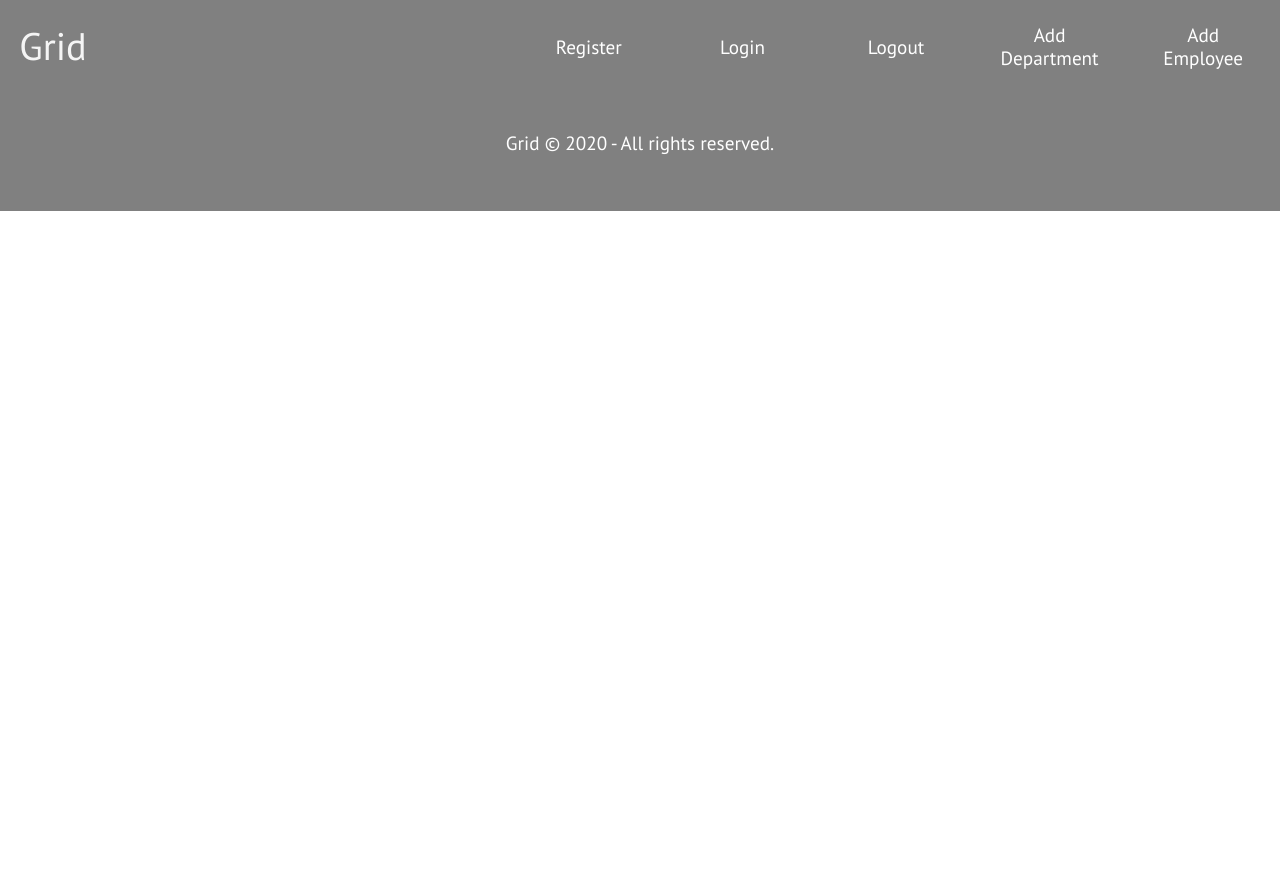
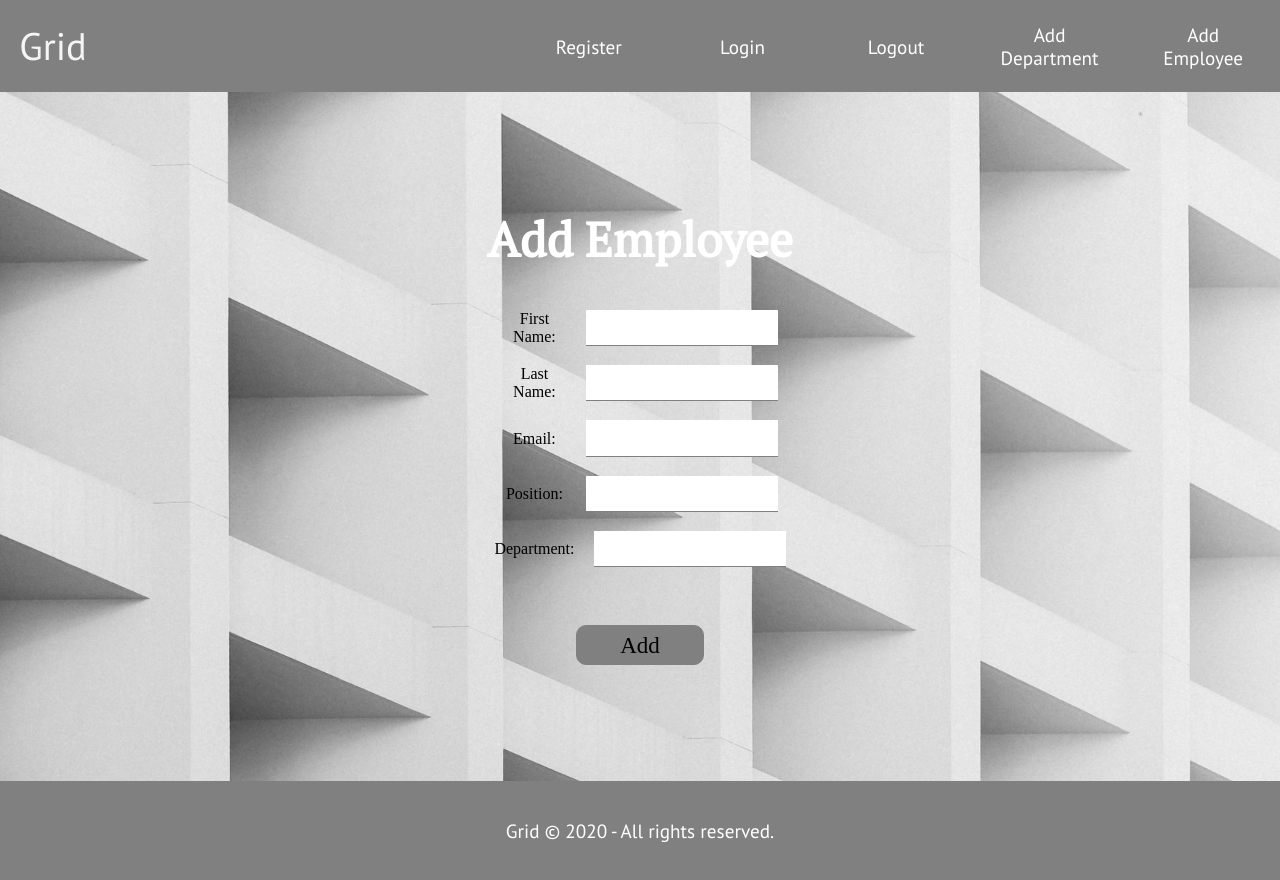
Before and after one commit to KostadinovK/Motion-Bootcamp-Grid-Exercise, a React app in the folder client/: page /employee in a window 1280 px wide. Before the commit the page ends 800 px from the top, so only its background shows below. Built offline with nearby package versions, Linux system fonts and the light colour scheme; a web font is replaced by a local one.

Commit message:
Added AddEmployee component

```diff
--- /dev/null
+++ b/client/src/components/AddEmployee/AddEmployee.js
@@ -0,0 +1,35 @@
+import React from 'react';
+
+import '../../shared/styles/forms.css';
+
+function AddEmployee() {
+    return (
+
+        <form className='employee-form'>
+            <h2>Add Employee</h2>
+            <p>
+                <label htmlFor='firstName'>First Name:</label>
+                <input type="text" name="firstName" id="firstName"/>
+            </p>
+            <p>
+                <label htmlFor='lastName'>Last Name:</label>
+                <input type="text" name="lastName" id="lastName"/>
+            </p>
+            <p>
+                <label htmlFor='email'>Email:</label>
+                <input type="email" name="email" id="email"/>
+            </p>
+            <p>
+                <label htmlFor='position'>Position:</label>
+                <input type="text" name="position" id="position"/>
+            </p>
+            <p>
+                <label htmlFor='department'>Department:</label>
+                <input type="text" name="department" id="department"/>
+            </p>
+            <input className='submitButton' type="submit" value="Add" />
+        </form>
+    );
+}
+
+export default AddEmployee;
--- a/client/src/components/App/App.js
+++ b/client/src/components/App/App.js
@@ -10,6 +10,7 @@ import Grid from '../Grid/Grid';
 import Register from '../Register/Register';
 import Login from '../Login/Login';
 import AddDepartment from '../AddDepartment/AddDepartment';
+import AddEmployee from '../AddEmployee/AddEmployee';
 
 function renderCmp(Cmp) {
   return function () {
@@ -27,7 +28,7 @@ function App() {
         <Route path='/login' render={renderCmp(Login)}></Route>
         <Route path='/logout'></Route>
         <Route path='/department' render={renderCmp(AddDepartment)}></Route>
-        <Route path='/employee'></Route>
+        <Route path='/employee' render={renderCmp(AddEmployee)}></Route>
         <Route path='/*'>404 - Page Not Found</Route>
       </Switch>
       <Footer/>
--- a/client/src/components/Login/Login.js
+++ b/client/src/components/Login/Login.js
@@ -8,12 +8,12 @@ function Login() {
         <form className="login-form">
             <h2>Login</h2>
             <p className="username">
-                <label for="username"><i class="fas fa-user"></i></label>
-                <input type="text" name="username" placeholder="Username" />
+                <label htmlFor="username"><i class="fas fa-user"></i></label>
+                <input type="text" name="username" id="username" placeholder="Username" />
             </p>
             <p>
-                <label for="password"><i class="fas fa-key"></i></label>
-                <input type="password" name="password" placeholder="Password" />
+                <label htmlFor="pass"><i class="fas fa-key"></i></label>
+                <input type="password" name="password" id="pass" placeholder="Password" />
             </p>
             <input className='submitButton' type="submit" value="Login" />
         </form>
--- a/client/src/components/Register/Register.js
+++ b/client/src/components/Register/Register.js
@@ -8,16 +8,16 @@ function Register() {
         <form className="register-form">
             <h2>Register</h2>
             <p className="username">
-                <label for="username"><i class="fas fa-user"></i></label>
-                <input type="text" name="username" placeholder="Username" />
+                <label htmlFor="username"><i class="fas fa-user"></i></label>
+                <input type="text" name="username" id='username' placeholder="Username" />
             </p>
             <p className="password">
-                <label for="password"><i class="fas fa-key"></i></label>
-                <input type="password" name="password" placeholder="Password" />
+                <label htmlFor="pass"><i class="fas fa-key"></i></label>
+                <input type="password" name="password" id='pass' placeholder="Password" />
             </p>
             <p className="confirm-password">
-                <label for="confirmPassword"><i class="fas fa-key"></i></label>
-                <input type="password" name="confirmPassword" placeholder="Confirm Password" />
+                <label htmlFor="rePass"><i class="fas fa-key"></i></label>
+                <input type="password" name="confirmPassword" id='rePass' placeholder="Confirm Password" />
             </p>
             <input className='submitButton' type="submit" value="Register" />
         </form>
--- a/client/src/shared/styles/forms.css
+++ b/client/src/shared/styles/forms.css
@@ -71,6 +71,10 @@ form p{
     text-align: center;
 }
 
+.employee-form label{
+    flex: 0 0 10%;
+}
+
 input {
     padding: 0.5rem;
     margin-left: 1rem;
@@ -93,6 +97,7 @@ form{
     margin-bottom: 2rem;
 }
 
-.department-form h2{
+.department-form h2,
+.employee-form h2{
     color: white;
 }
```
